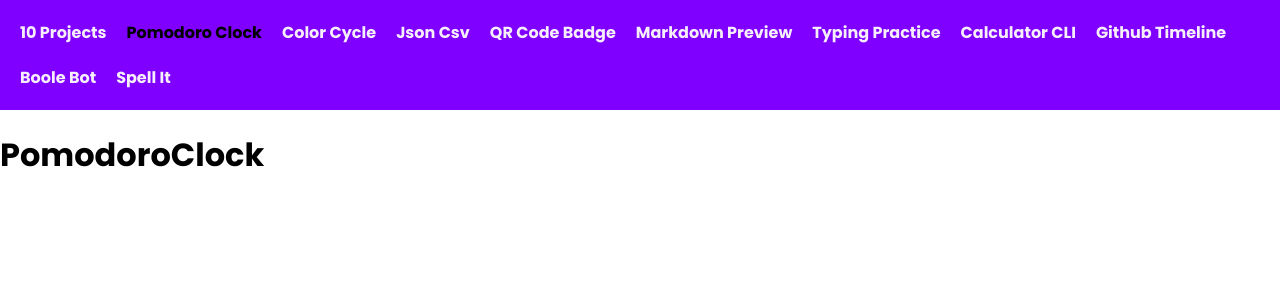
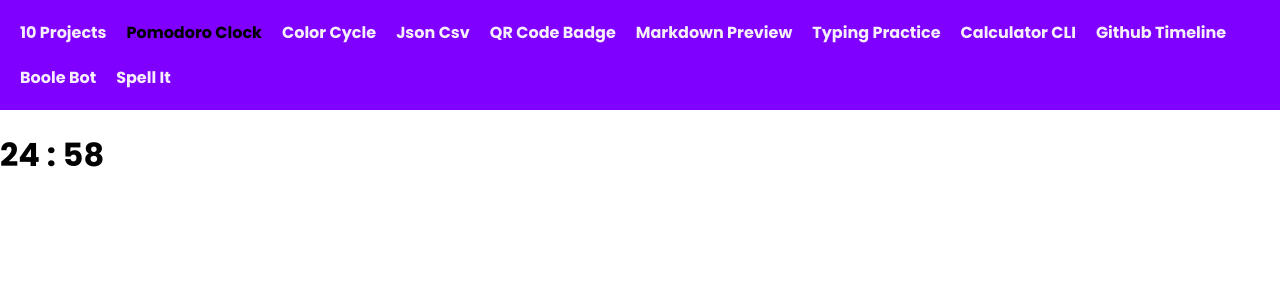
Before and after one commit to vasanth9/10frontendprojectschallenge, a React (Create React App) app: page / in a window 1280 px wide. Both pictures are taken after a click on the element "Pomodoro Clock". Shown: the top 300 px of the page. Built offline with nearby package versions, Linux system fonts and the light colour scheme.

Commit message:
clock added

```diff
--- a/src/01-Pomodoro-Clock/PomodoroClock.jsx
+++ b/src/01-Pomodoro-Clock/PomodoroClock.jsx
@@ -1,7 +1,9 @@
 import React from 'react';
-
+import Timer from './Timer';
 const PomodoroClock = () => {
-  return <h1>PomodoroClock</h1>;
+  return (<>
+  <Timer />
+  </>);
 }
 
 export default PomodoroClock;
--- /dev/null
+++ b/src/01-Pomodoro-Clock/Timer.jsx
@@ -0,0 +1,10 @@
+import React, { useState } from 'react';
+
+const Timer = () => {
+  const [time, setTime]= useState(25*60);
+  setTimeout(() => {
+      setTime(time-1);
+  }, 1000);
+  return <h1>{`${Math.floor(time/60).toString().padStart(2,0)} : ${(time%60).toString().padStart(2,0)}`}</h1>;
+};
+export default Timer;
```
